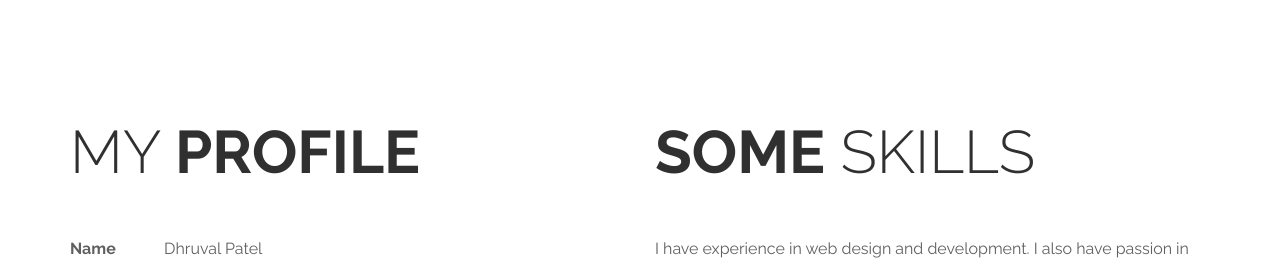
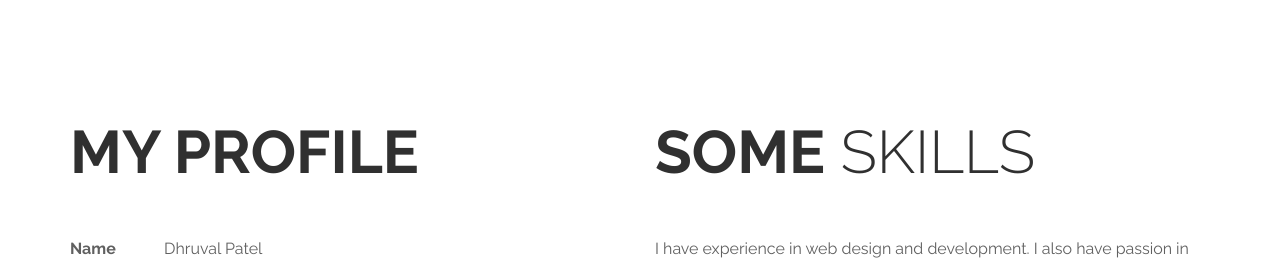
Before and after one commit to dhruvalpatelkp/dhruvalpatelkp.github.io, a plain HTML site: page index.html in a window 1280 px wide. Shown: the part 2313-2581 px from the top of the page. Drawn offline with Linux system fonts and the light colour scheme.

Commit message:
Update index.html

```diff
--- a/index.html
+++ b/index.html
@@ -197,7 +197,7 @@
 		<div class="container">
 			<div class="row">
 				<div class="col-md-6 col-sm-6">
-					<h2 class="title">My <strong>Profile</strong></h2>
+					<h2 class="title"><strong> My Profile</strong></h2>
 					<p><span class="tm-info-label">Name</span> Dhruval Patel</p>
 					<p><span class="tm-info-label">Birthday</span> May 06, 1999</p>
 					<p><span class="tm-info-label">Address</span> Hyderabad, Telangana, India</p>
```
